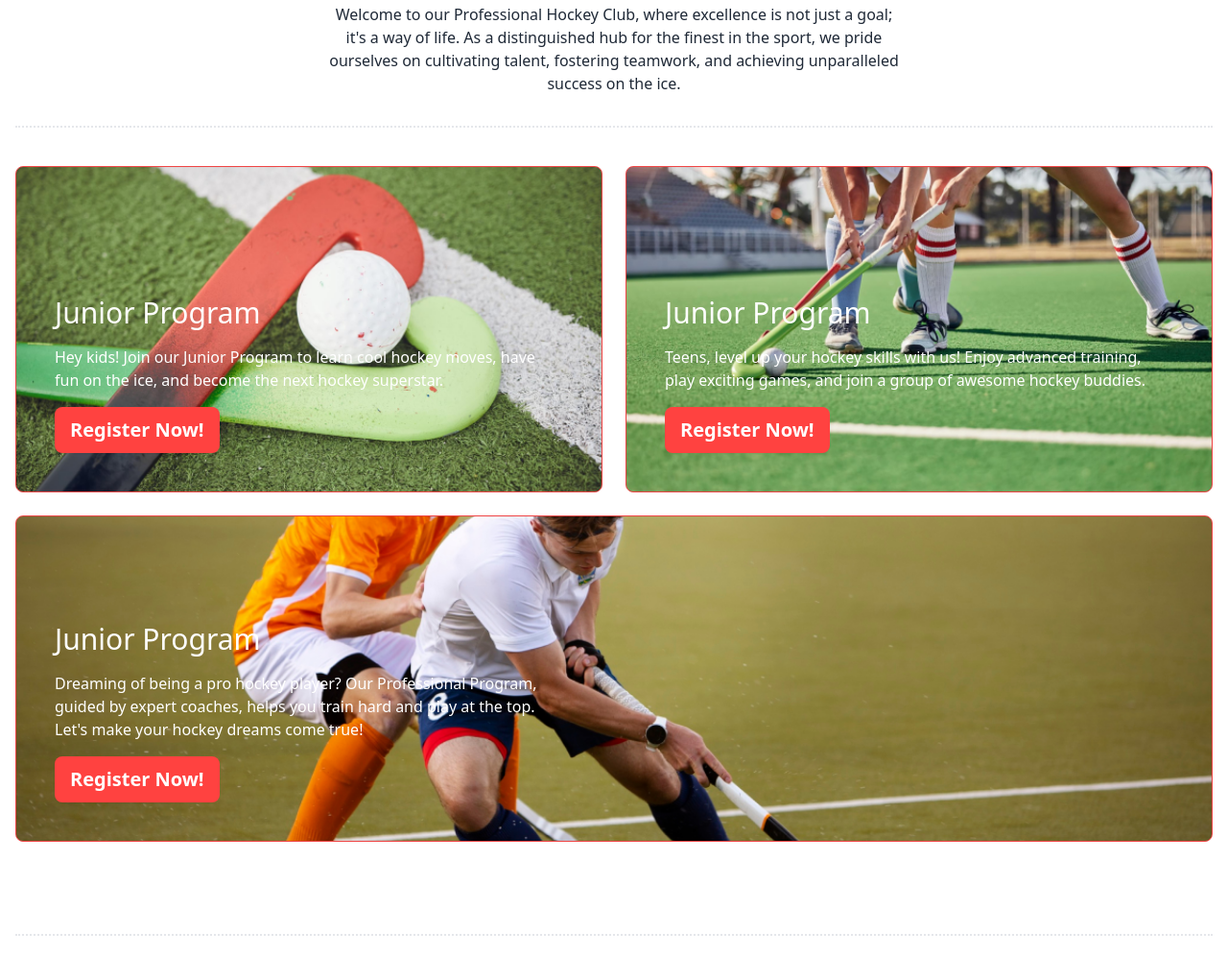
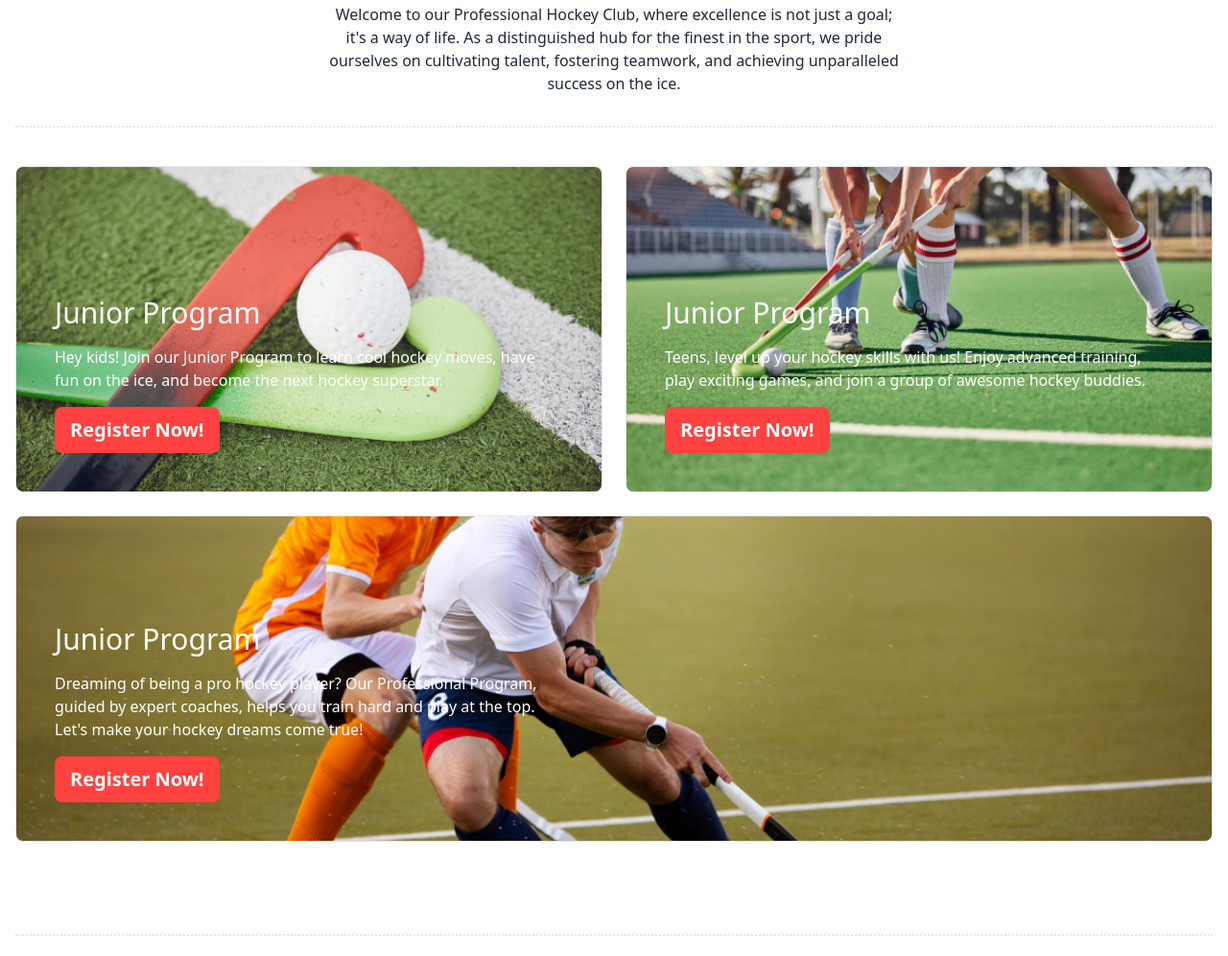
Before and after one commit to Web-Dev-Salman/Hockey-club-BD, a plain HTML site: page index.html in a window 1280 px wide. Shown: the part 1476-2472 px from the top of the page at 96% size. Drawn offline with nearby package versions, Linux system fonts and the light colour scheme.

Commit message:
some css fix

```diff
--- a/index.html
+++ b/index.html
@@ -217,7 +217,7 @@
 
             <div class="grid md:grid-rows-2 grid-rows-3 md:grid-cols-2 grid-cols-1 gap-6 ">
                 <div
-                    class="border border-red-500 rounded-lg h-auto md:h-[340px] bg-[url('./images/2.png')] bg-cover	bg-no-repeat bg-center p-10 flex  items-end">
+                    class="border  rounded-lg h-auto md:h-[340px] bg-[url('./images/2.png')] bg-cover	bg-no-repeat bg-center p-10 flex  items-end">
                     <div class=" text-white">
                         <h1 class="text-xl md:text-3xl">Junior Program</h1>
                         <p class="md:text-base text-sm py-4">
@@ -230,7 +230,7 @@
                     </div>
                 </div>
                 <div
-                    class="border border-red-500 rounded-lg h-auto md:h-[340px] bg-[url('./images/3.png')] bg-cover bg-no-repeat bg-center p-10 flex  items-end">
+                    class="border  rounded-lg h-auto md:h-[340px] bg-[url('./images/3.png')] bg-cover bg-no-repeat bg-center p-10 flex  items-end">
                     <div class=" text-white">
                         <h1 class="text-xl md:text-3xl">Junior Program</h1>
                         <p class="md:text-base text-sm py-4">
@@ -243,7 +243,7 @@
                     </div>
                 </div>
                 <div
-                    class="border border-red-500 rounded-lg h-auto md:h-[340px] md:col-span-2 bg-[url('./images/4.png')] bg-cover bg-no-repeat bg-center p-10 flex  items-end">
+                    class="border  rounded-lg h-auto md:h-[340px] md:col-span-2 bg-[url('./images/4.png')] bg-cover bg-no-repeat bg-center p-10 flex  items-end">
                     <div class="w-[535px] text-white">
                         <h1 class="text-xl md:text-3xl">Junior Program</h1>
                         <p class="md:text-base text-sm py-4">
@@ -262,7 +262,7 @@
         <!--Program Sections section end here -->
 
 
-        <!--Program Sections section start here -->
+        <!--Professional Sections section start here -->
 
         <section class="mt-24 ">
             <div class="border-y-2 border-dotted py-8 text-center mb-10">
@@ -483,7 +483,7 @@
             </div>
 
         </section>
-        <!--Program Sections section end here -->
+        <!--Professional Sections section end here -->
 
 
         <!--Clients Question Sections section start here -->
@@ -493,7 +493,7 @@
                 <p class="md:w-[600px] mx-auto">
                     Explore our frequently asked questions to learn more about our website and how you can make the most
                     of
-                    your hockey experience with us.< </p>
+                    your hockey experience with us. </p>
             </div>
 
             <div class="grid md:grid-cols-2 grid-cols-1 border rounded-3xl p-8 gap-8">
@@ -635,7 +635,7 @@
             </div>
 
             <div class="grid md:grid-cols-2 grid-cols-1 gap-8">
-                <div class="border rounded-xl p-12">
+                <div class="border rounded-xl p-7 md:p-12">
                     <div class="bg-green-100 p-8 rounded-2xl">
                         <img src="./Images/Group 1171275317.png" alt="">
                         <p>Phone Number:</p>
```
